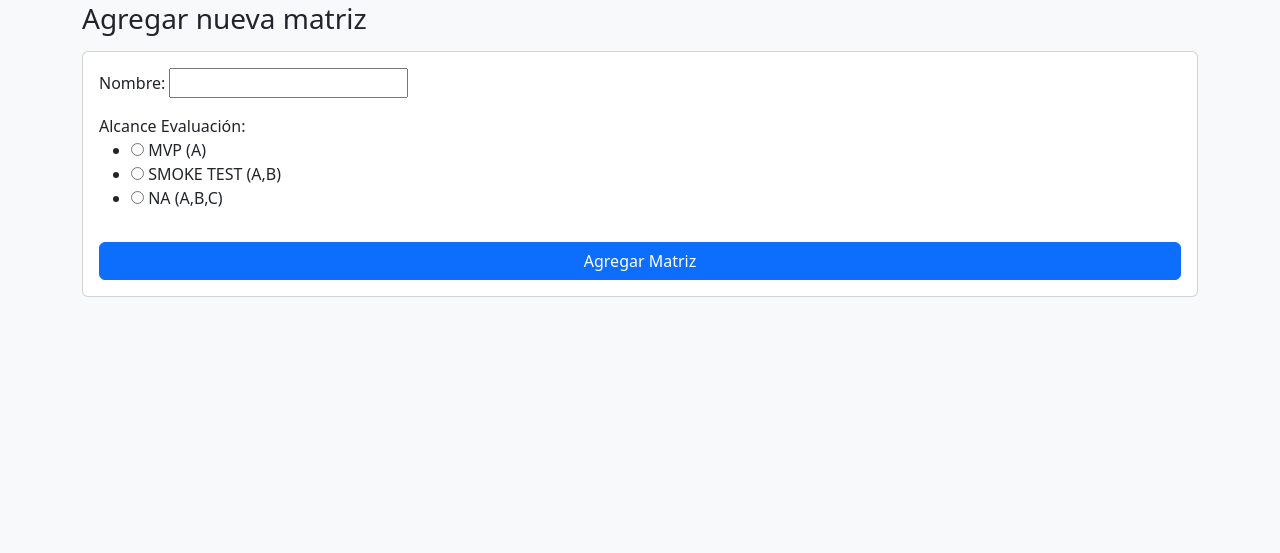
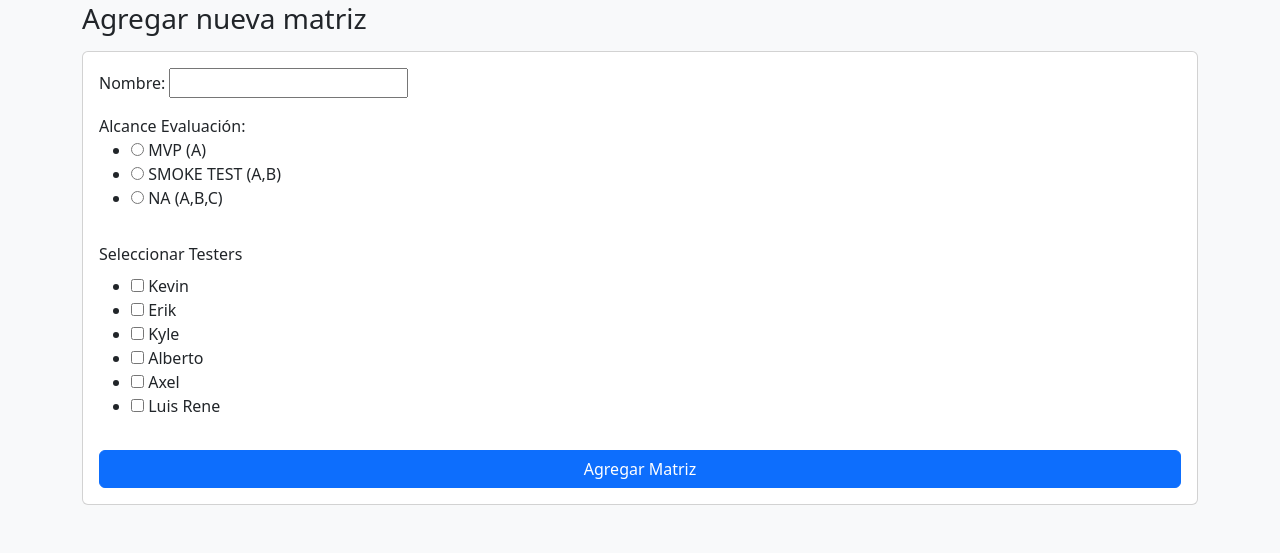
Before and after one commit to qc-test-dev/stb_sonda, a Django app: page /matrix/supermatriz/62/ in a window 1280 px wide. Shown: the part 1936-2489 px from the top of the page. Before the commit the page ends 2233 px from the top, so only its background shows below. Run offline with Django 3.2, Linux system fonts and the light colour scheme; data comes from the database, SQL or seed files in the repository; both versions use the stored data as it was after the commit.

Commit message:
Stb-Sonda 2.0.13 repart of testers

```diff
--- a/matrix/forms.py
+++ b/matrix/forms.py
@@ -91,7 +91,16 @@ ALCANCE_CHOICES = [
     ('A,B', 'SMOKE TEST (A,B)'),
     ('A,B,C', 'NA (A,B,C)'),
 ]
+TESTERS = [
+    ('Kevin', 'Kevin'),
+    ('Erik', 'Erik'),
+    ('Kyle', 'Kyle'),
+    ('Alberto', 'Alberto'),
+    ('Axel', 'Axel'),
+    ('Luis Rene', 'Luis Rene'),
 
+
+]
 class MatrizForm(forms.ModelForm):
     alcance = forms.ChoiceField(
         choices=ALCANCE_CHOICES,
@@ -99,6 +108,12 @@ class MatrizForm(forms.ModelForm):
         label='Alcance Evaluación',
         required=True
     )
+    testers = forms.MultipleChoiceField(
+        choices=TESTERS,
+        widget=forms.CheckboxSelectMultiple,
+        required=True,
+        label="Testers"
+    )
 
     class Meta:
         model = Matriz
--- a/matrix/views.py
+++ b/matrix/views.py
@@ -1,7 +1,7 @@
 import os
 from django.shortcuts import render, redirect, get_object_or_404
 from django.http import JsonResponse
-
+import random
 from stb_sonda import settings
 from .forms import (
     SuperMatrizForm, MatrizForm, CasoDePruebaForm,
@@ -60,6 +60,13 @@ def detalle_super_matriz(request, super_matriz_id):
                 # Importar desde Excel aplicando los filtrosj
                 ruta_excel_matriz = os.path.join('static', 'excel_files', 'matriz_base.xlsx')
                 importar_matriz_desde_excel(nueva_matriz, ruta_excel_matriz, valores_a_incluir)
+
+                testers_seleccionados = form.cleaned_data['testers']
+                casos = list(nueva_matriz.casos.all())
+                random.shuffle(casos)
+                for idx, caso in enumerate(casos):
+                    caso.nota = testers_seleccionados[idx % len(testers_seleccionados)]
+                    caso.save()
 
                 return redirect('matrix_app:detalle_super_matriz', super_matriz_id=super_matriz.id)
 
--- a/templates/excel_files/detalle_super_matriz.html
+++ b/templates/excel_files/detalle_super_matriz.html
@@ -42,6 +42,10 @@
                 {{ form.alcance.label_tag }}
                 {{ form.alcance }}
             </div>
+            <div class="mb-3">
+                <label for="id_testers" class="form-label">Seleccionar Testers</label>
+                {{ form.testers }}
+            </div>
 
             <button type="submit" class="btn btn-primary">Agregar Matriz</button>
         </form>
```
Also changed, not shown: db.sqlite3.
